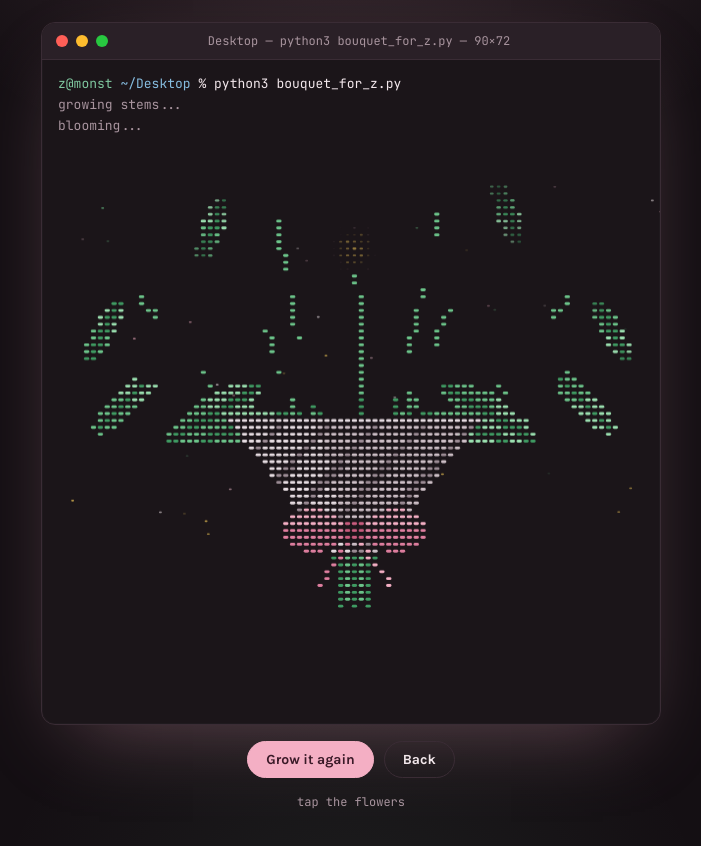
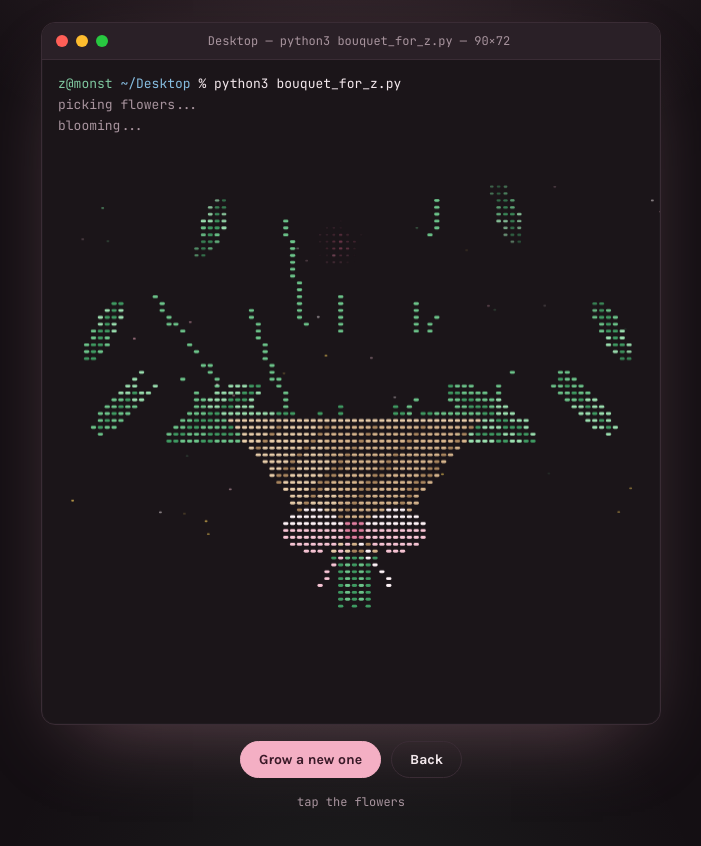
Before and after one commit to TalahAhmad/zttz, a plain HTML site: page bouquet.html in a window 1280 px wide. Shown: the whole page, without its empty margins (289-990 px from the left). Drawn offline with Linux system fonts and the light colour scheme.

Commit message:
Bouquet: a different bouquet every grow
Each run picks flower types, colors, sizes and spots, plus wrap paper and
bow color, weighted toward her pink. Terminal shows the bouquet number.
Button now says "Grow a new one"; replay no longer flashes the old one.

Co-Authored-By: Claude Opus 5.5 <noreply@anthropic.com>
Claude-Session: https://claude.ai/code/session_01KfzdZUAjrM4K1qYT6Js5eo

```diff
--- a/bouquet.html
+++ b/bouquet.html
@@ -73,7 +73,7 @@ canvas{position:absolute; inset:0; width:100%; height:100%; display:block; curso
     <div class="sign" id="sign">for my Z, from T ♡<small>no wilting. ever. (it's code)</small></div>
   </section>
   <div class="btns">
-    <button class="btn primary" id="again" type="button">Grow it again</button>
+    <button class="btn primary" id="again" type="button">Grow a new one</button>
     <a class="btn" href="index.html">Back</a>
   </div>
   <p class="hint">tap the flowers</p>
@@ -84,7 +84,8 @@ canvas{position:absolute; inset:0; width:100%; height:100%; display:block; curso
    EDIT THESE: the words she sees.
    ════════════════════════════════════════════════════════════════ */
 const SCRIPT  = "python3 bouquet_for_z.py";
-const OUTPUT  = ["growing stems...", "blooming...", "done. 1 bouquet delivered to: Z"];
+const OUTPUT  = ["picking flowers...", "blooming...", "done. bouquet #{n} delivered to: Z"];
+/* {n} becomes this bouquet's number. every number is a different bouquet. */
 
 /* ════════════════════════════════════════════════════════════════
    The bouquet is a grid of cells. Each cell is drawn as a short dash,
@@ -101,20 +102,75 @@ const C = {
   paper:"#CDBFC6", paperD:"#9C8C95", paperL:"#E6DCE1"
 };
 
-/* flower recipes: petals = number of petals, kind controls the look */
-const FLOWERS = [
-  { x:45, y:15, r:8.0, petals:6, kind:"daisy", col:[C.pinkL,C.pink],    eye:C.yellow, d:0.00 },
-  { x:30, y:20, r:7.0, petals:5, kind:"rose",  col:[C.red,C.redD],      eye:C.redD,   d:0.25 },
-  { x:60, y:19, r:7.2, petals:8, kind:"daisy", col:[C.yellow,C.gold],   eye:C.orange, d:0.15 },
-  { x:19, y:31, r:6.2, petals:7, kind:"daisy", col:[C.purple,C.purpleD],eye:C.yellow, d:0.45 },
-  { x:71, y:31, r:6.2, petals:5, kind:"rose",  col:[C.pink,C.pinkD],    eye:C.rose,   d:0.35 },
-  { x:38, y:31, r:6.4, petals:8, kind:"daisy", col:[C.white,C.pinkL],   eye:C.gold,   d:0.55 },
-  { x:54, y:32, r:6.0, petals:5, kind:"rose",  col:[C.pinkD,C.rose],    eye:C.rose,   d:0.65 },
-  { x:33, y:6.5,r:4.6, petals:6, kind:"daisy", col:[C.orange,C.gold],   eye:C.redD,   d:0.80 },
-  { x:58, y:5.5,r:4.6, petals:6, kind:"daisy", col:[C.pinkL,C.white],   eye:C.yellow, d:0.75 },
-  { x:12, y:20, r:3.8, petals:5, kind:"bud",   col:[C.pink,C.pinkD],    eye:C.pinkD,  d:0.90 },
-  { x:78, y:20, r:3.8, petals:5, kind:"bud",   col:[C.purple,C.purpleD],eye:C.purpleD,d:0.95 }
+/* ════════════════════════════════════════════════════════════════
+   EVERY GROW IS A NEW BOUQUET. Each run picks flowers, colors, wrap and
+   bow from the lists below. Pink shows up most (her favorite).
+   "w" = how often it gets picked; bigger = more often.
+   ════════════════════════════════════════════════════════════════ */
+const COLORWAYS = [
+  { w:5, col:[C.pinkL,C.pink],     eye:C.yellow },
+  { w:4, col:[C.pink,C.pinkD],     eye:C.rose   },
+  { w:3, col:[C.pinkD,C.rose],     eye:C.rose   },
+  { w:2, col:[C.white,C.pinkL],    eye:C.gold   },
+  { w:2, col:[C.red,C.redD],       eye:C.redD   },
+  { w:2, col:[C.yellow,C.gold],    eye:C.orange },
+  { w:2, col:[C.purple,C.purpleD], eye:C.yellow },
+  { w:1, col:[C.orange,C.gold],    eye:C.redD   },
+  { w:1, col:[C.white,C.cream],    eye:C.yellow }
 ];
+const WRAPS = [
+  { w:3, paper:"#CDBFC6", paperD:"#9C8C95", paperL:"#E6DCE1" },   /* soft grey-pink */
+  { w:3, paper:"#F2C4D3", paperD:"#D892AA", paperL:"#FBE1EA", pinkish:true },   /* blush */
+  { w:2, paper:"#D6B48C", paperD:"#A9855E", paperL:"#E8CDAA" },   /* kraft paper */
+  { w:2, paper:"#CDBDE6", paperD:"#9C88C2", paperL:"#E3D8F4" },   /* lilac */
+  { w:1, paper:"#EDEAE6", paperD:"#BDB6AF", paperL:"#FFFFFF" }    /* white */
+];
+const BOWS = [
+  { w:4, a:C.pink,  b:C.pinkD,   knot:C.rose, pinkish:true },
+  { w:2, a:C.red,   b:C.redD,    knot:"#8E1F2A" },
+  { w:2, a:C.white, b:C.pinkL,   knot:C.pinkD }
+];
+
+/* where flowers can go. big ones are always there; "maybe" ones sometimes. */
+const SLOTS = [
+  { x:45, y:15, r:8.0, d:0.00 },
+  { x:30, y:20, r:7.0, d:0.25 },
+  { x:60, y:19, r:7.2, d:0.15 },
+  { x:19, y:31, r:6.2, d:0.45 },
+  { x:71, y:31, r:6.2, d:0.35 },
+  { x:38, y:31, r:6.4, d:0.55 },
+  { x:54, y:32, r:6.0, d:0.65 },
+  { x:33, y:6.5,r:4.6, d:0.80, maybe:true },
+  { x:58, y:5.5,r:4.6, d:0.75, maybe:true },
+  { x:12, y:20, r:3.8, d:0.90, maybe:true, small:true },
+  { x:78, y:20, r:3.8, d:0.95, maybe:true, small:true }
+];
+
+function pick(rnd, list){
+  let n = rnd() * list.reduce((s,o) => s + o.w, 0);
+  for(const o of list){ if((n -= o.w) < 0) return o; }
+  return list[0];
+}
+
+let FLOWERS = [], WRAP = WRAPS[0], BOW = BOWS[0];
+
+function shuffle(rnd){
+  WRAP = pick(rnd, WRAPS);
+  BOW  = pick(rnd, BOWS.filter(b => !(WRAP.pinkish && b.pinkish)));   /* a pink bow vanishes on pink paper */
+  FLOWERS = [];
+  SLOTS.forEach(s => {
+    if(s.maybe && rnd() < .25) return;
+    const cw = pick(rnd, COLORWAYS);
+    const k = rnd();
+    const kind = s.small ? (k < .55 ? "bud" : "daisy") : (k < .55 ? "daisy" : "rose");
+    FLOWERS.push({
+      x: s.x + (rnd()-.5)*4, y: s.y + (rnd()-.5)*3,
+      r: s.r * (.88 + rnd()*.24),
+      petals: 5 + Math.floor(rnd()*4),
+      kind, col: cw.col, eye: cw.eye, d: s.d
+    });
+  });
+}
 
 const KNOT = { x:45, y:57 };          /* where the stems meet, under the bow */
 const CONE = { topY:40, apexY:59, half:18, apex:3 };
@@ -129,9 +185,10 @@ function put(map, x, y, z, col, t, sway){
   map.set(k, { x, y, z, col, t, sway });
 }
 
-function build(){
+function build(seed){
   const m = new Map();
-  const rnd = mulberry(20240930);    /* their date, so it always looks the same */
+  const rnd = mulberry(seed);
+  shuffle(rnd);
 
   /* stems: one per flower, from the knot up to the flower */
   FLOWERS.forEach(f => {
@@ -200,8 +257,8 @@ function build(){
     for(let x=Math.round(KNOT.x-half); x<=Math.round(KNOT.x+half); x++){
       const rel = (x-KNOT.x)/half;
       const fold = ((x + y*0.9) % 7 + 7) % 7;
-      let col = fold < 1.4 ? C.paperD : (rel < -.3 ? C.paperL : C.paper);
-      if(y === CONE.topY) col = C.paperL;         /* the top edge catches light */
+      let col = fold < 1.4 ? WRAP.paperD : (rel < -.3 ? WRAP.paperL : WRAP.paper);
+      if(y === CONE.topY) col = WRAP.paperL;         /* the top edge catches light */
       put(m, x, y, 4, col, 0.15 + (CONE.apexY-y)*0.028 + Math.abs(rel)*0.1, 0);
     }
   }
@@ -210,12 +267,12 @@ function build(){
   for(let dy=-4; dy<=4; dy++) for(let dx=-11; dx<=11; dx++){
     const lx = Math.abs(dx), loop = (lx>1) && ((lx-6)*(lx-6)/22 + dy*dy/10 <= 1);
     const knot = lx<=1.2 && Math.abs(dy)<=1.5;
-    if(loop || knot) put(m, bx+dx, by+dy, 5, knot ? C.rose : (dy<0 ? C.pink : C.pinkD), 1.6 + lx*0.03, 0);
+    if(loop || knot) put(m, bx+dx, by+dy, 5, knot ? BOW.knot : (dy<0 ? BOW.a : BOW.b), 1.6 + lx*0.03, 0);
   }
   /* ribbon tails */
   for(let i=0;i<7;i++){
-    put(m, bx-1-i*.7, by+2+i, 5, C.pinkD, 1.8+i*.04, 0);
-    put(m, bx+1+i*.7, by+2+i, 5, C.pink,  1.8+i*.04, 0);
+    put(m, bx-1-i*.7, by+2+i, 5, BOW.b, 1.8+i*.04, 0);
+    put(m, bx+1+i*.7, by+2+i, 5, BOW.a,  1.8+i*.04, 0);
   }
 
   cells = [...m.values()].map(c => ({ ...c, ph: rnd()*6.28, glint: rnd() }));
@@ -297,7 +354,7 @@ cv.addEventListener("pointerdown", e => {
    ════════════════════════════════════════════════════════════════ */
 const term = document.getElementById("term"), sign = document.getElementById("sign");
 const PROMPT = '<span class="p">z@monst</span> <span class="path">~/Desktop</span> % ';
-let signed = false, timers = [];
+let signed = false, timers = [], seedNo = 0;
 
 function later(fn, ms){ timers.push(setTimeout(fn, ms)); }
 
@@ -312,7 +369,7 @@ function typeCmd(done){
 }
 
 function log(i){
-  const lines = OUTPUT.slice(0, i+1).map(s => '<div class="out">' + s + '</div>').join("");
+  const lines = OUTPUT.slice(0, i+1).map(s => '<div class="out">' + s.replace("{n}", seedNo) + '</div>').join("");
   term.innerHTML = PROMPT + SCRIPT + lines;
 }
 
@@ -325,7 +382,9 @@ function finish(){
 function start(){
   timers.forEach(clearTimeout); timers = [];
   signed = false; sign.classList.remove("on"); sparks = []; dust = [];
-  size(); build();
+  t0 = Infinity;                       /* blank until the new one starts growing */
+  seedNo = 1 + Math.floor(Math.random()*9999);
+  size(); build(seedNo);
   cx.clearRect(0,0,cv.width,cv.height);
   typeCmd(() => {
     log(0);
```
